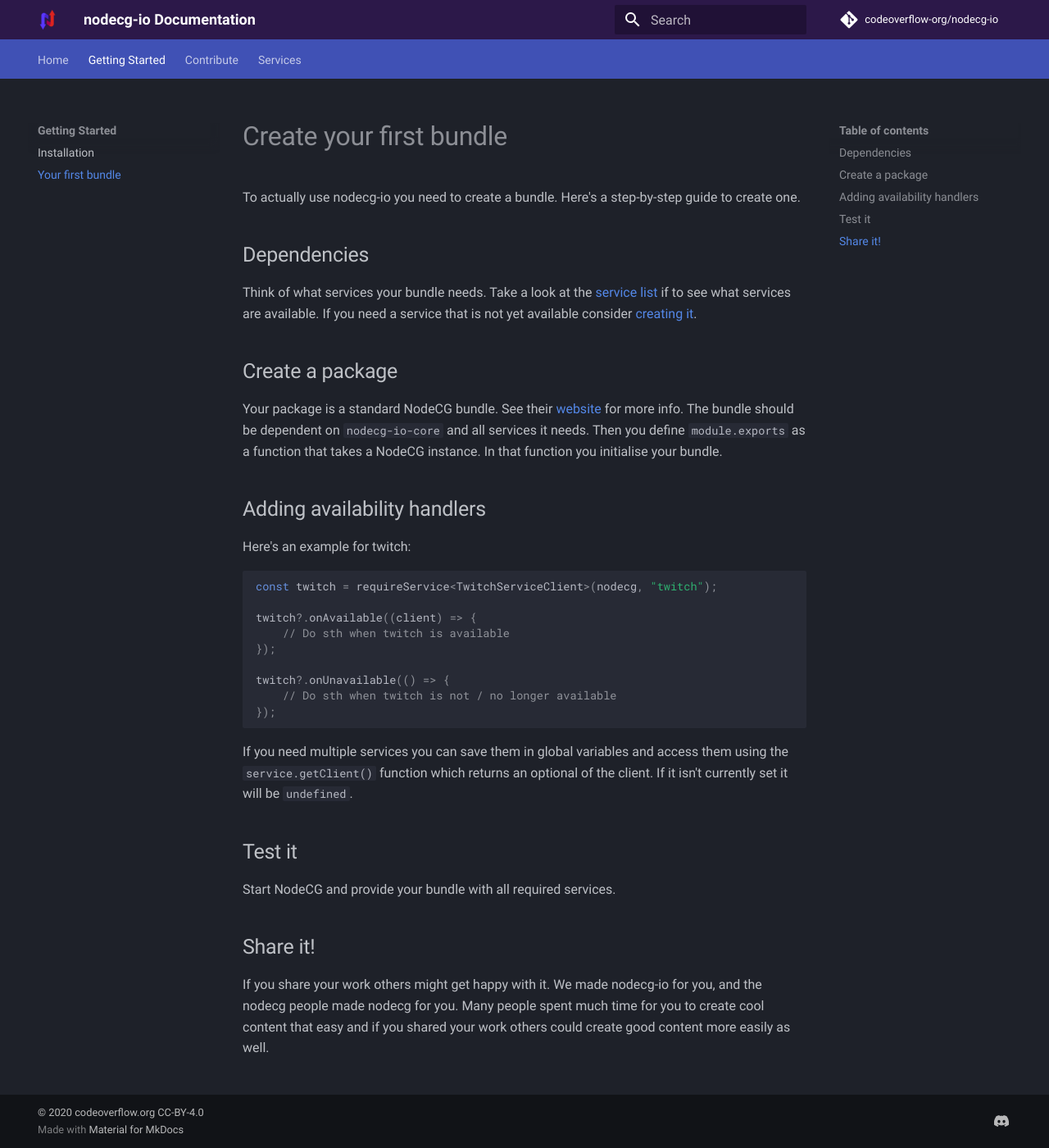
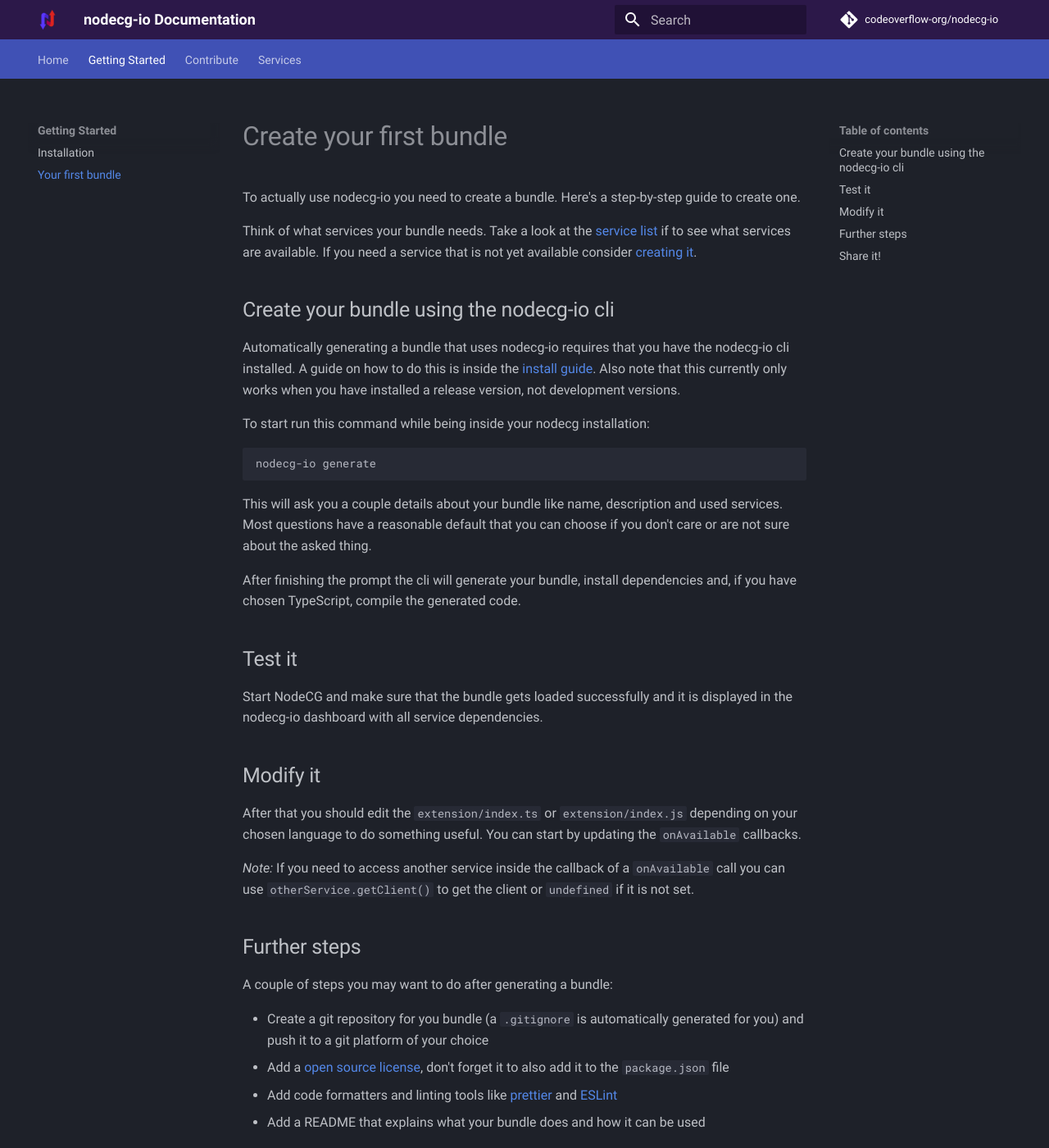
Before and after one commit to codeoverflow-org/nodecg-io-docs, an MkDocs documentation site: the page built from docs/getting_started/create_bundle.md, in a window 1280 px wide and 1400 px high. Shown: the whole window at 82% size. Built offline with MkDocs 1.6.1 and Material for MkDocs 9.7.7, drawn with Linux system fonts in a browser that asks for light colours; comment, search, counter and statistics services are not loaded; the version menu is left out; some of the changed text lies outside the part shown.

Commit message:
Update create a bundle guide to generate bundles using cli

````diff
--- a/docs/getting_started/create_bundle.md
+++ b/docs/getting_started/create_bundle.md
@@ -2,36 +2,43 @@
 
 To actually use nodecg-io you need to create a bundle. Here's a step-by-step guide to create one.
 
-## Dependencies
-
 Think of what services your bundle needs. Take a look at the [service list](../services.md) if to see what services are available. If you need a service that is not yet available consider [creating it](../contribute/create_service.md).
 
-## Create a package
+## Create your bundle using the nodecg-io cli
 
-Your package is a standard NodeCG bundle. See their [website](https://nodecg.dev/) for more info. The bundle should be dependent on `nodecg-io-core` and all services it needs. Then you define `module.exports` as a function that takes a NodeCG instance. In that function you initialise your bundle.
+Automatically generating a bundle that uses nodecg-io requires that you have the nodecg-io cli installed. A guide on how to do this is inside the [install guide](./install.md). Also note that this currently only works when you have installed a release version, not development versions.
 
-## Adding availability handlers
+To start run this command while being inside your nodecg installation:
 
-Here's an example for twitch:
-
-```typescript
-const twitch = requireService<TwitchServiceClient>(nodecg, "twitch");
-
-twitch?.onAvailable((client) => {
-    // Do sth when twitch is available
-});
-
-twitch?.onUnavailable(() => {
-    // Do sth when twitch is not / no longer available
-});
+```shell
+nodecg-io generate
 ```
 
-If you need multiple services you can save them in global variables and access them using the `service.getClient()` function which returns an optional of the client. If it isn't currently set it will be `undefined`.
+This will ask you a couple details about your bundle like name, description and used services.
+Most questions have a reasonable default that you can choose if you don't care or are not sure about the asked thing.
+
+After finishing the prompt the cli will generate your bundle, install dependencies and, if you have chosen TypeScript, compile the generated code.
 
 ## Test it
 
-Start NodeCG and provide your bundle with all required services.
+Start NodeCG and make sure that the bundle gets loaded successfully and it is displayed in the nodecg-io dashboard with all service dependencies.
+
+## Modify it
+
+After that you should edit the `extension/index.ts` or `extension/index.js` depending on your chosen language to do something useful.
+You can start by updating the `onAvailable` callbacks.
+
+_Note:_ If you need to access another service inside the callback of a `onAvailable` call you can use `otherService.getClient()` to get the client or `undefined` if it is not set.
+
+## Further steps
+
+A couple of steps you may want to do after generating a bundle:
+
+- Create a git repository for you bundle (a `.gitignore` is automatically generated for you) and push it to a git platform of your choice
+- Add a [open source license](https://choosealicense.com), don't forget it to also add it to the `package.json` file
+- Add code formatters and linting tools like [prettier](https://prettier.io/) and [ESLint](https://eslint.org/)
+- Add a README that explains what your bundle does and how it can be used
 
 ## Share it!
 
-If you share your work others might get happy with it. We made nodecg-io for you, and the nodecg people made nodecg for you. Many people spent much time for you to create cool content that easy and if you shared your work others could create good content more easily as well.
+If you share your work others might find it useful and get happy with it. We made nodecg-io for you, and the nodecg people made nodecg for you. Many people spent much time for you to create cool content that easy and if you shared your work others could create good content more easily as well.
````
